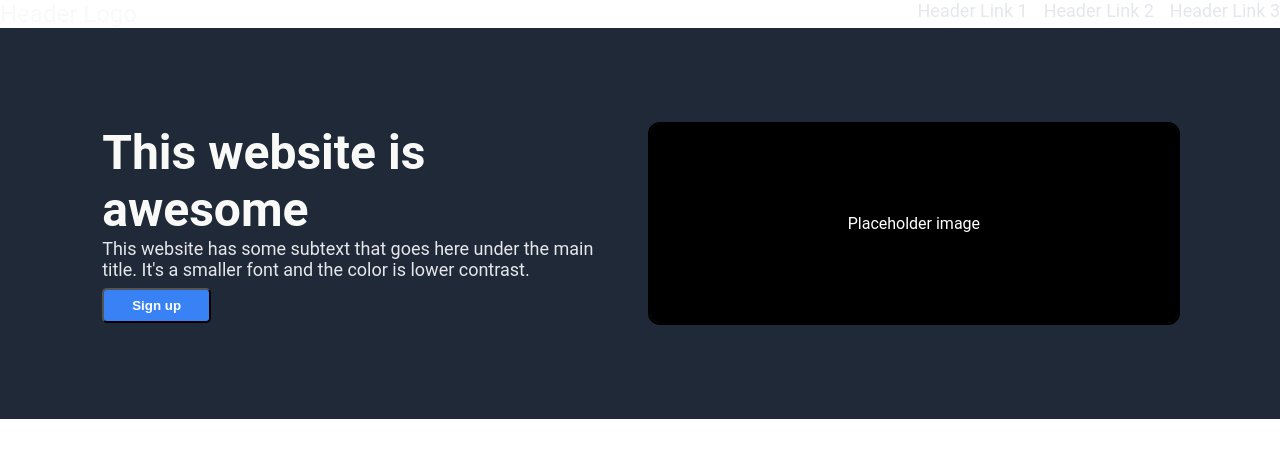
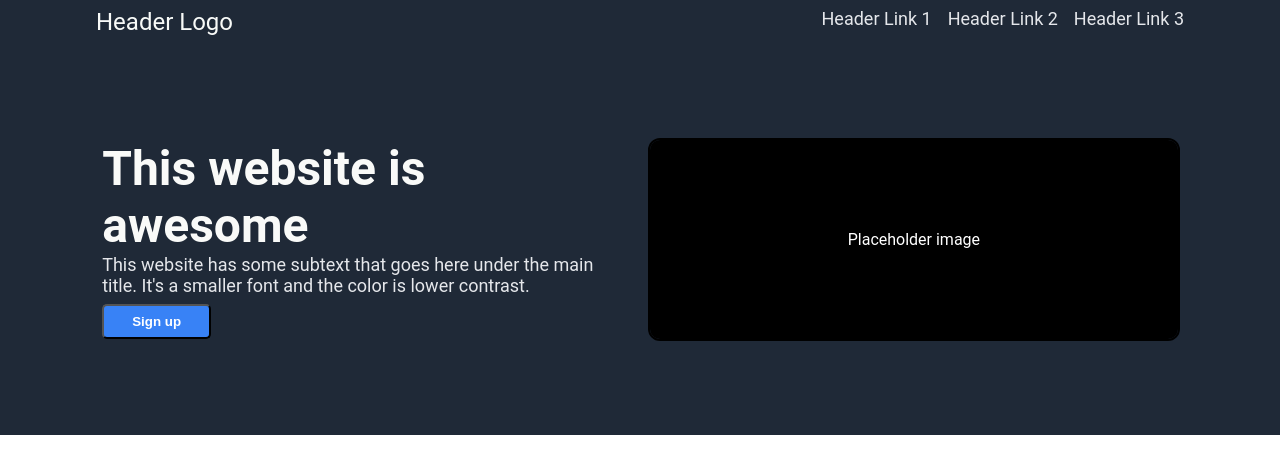
Before and after one commit to Ammar-Alam/odin-landing-page, a plain HTML site: page index.html in a window 1280 px wide. Shown: the top 452 px of the page. Drawn offline with Linux system fonts and the light colour scheme.

Commit message:
Resolve header spacing issue
Header will now have the logo on the left and links on the right, added
padding around header

```diff
--- a/style.css
+++ b/style.css
@@ -151,6 +151,19 @@ button {
     align-items: center;
 }
 
+.header {
+    background-color: #1f2937;
+    display: flex;
+}
+
+header {
+    flex: 1;
+    display: flex;
+    justify-content: space-between;
+    padding: 8px 96px;
+
+}
+
 .hero, .info, .quote-area {
     flex-direction: column;
 }
@@ -158,21 +171,6 @@ button {
 .quote-attribute {
     font-weight: bold;
     align-self: flex-end;
-}
-
-.header {
-    flex: 1;
-    display: flex;
-    justify-content: space-between;
-}
-
-header {
-    display: flex;
-    flex: 1;
-}
-
-.logo {
-    margin-right: auto;
 }
 
 .hero-box {
```
